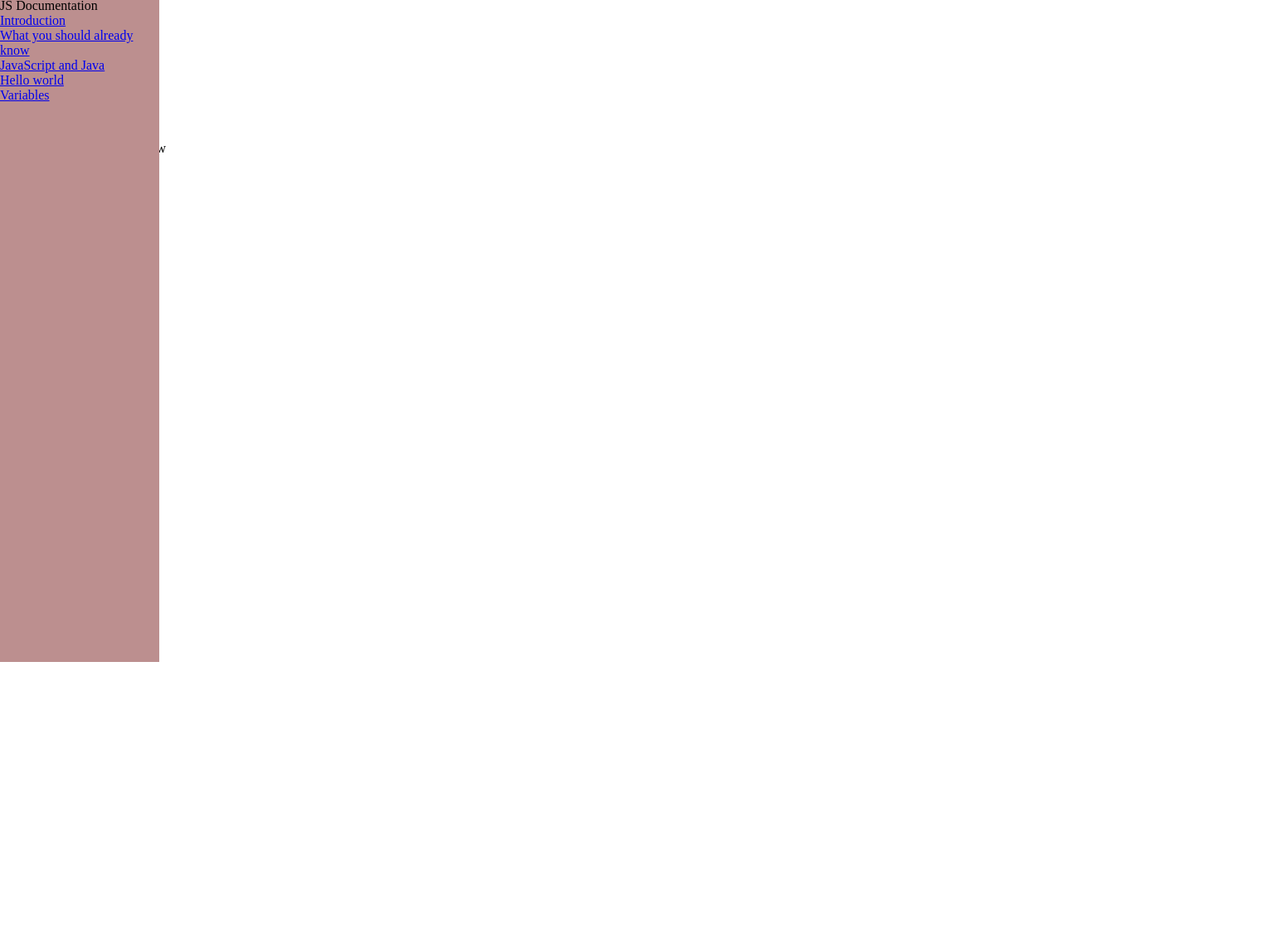
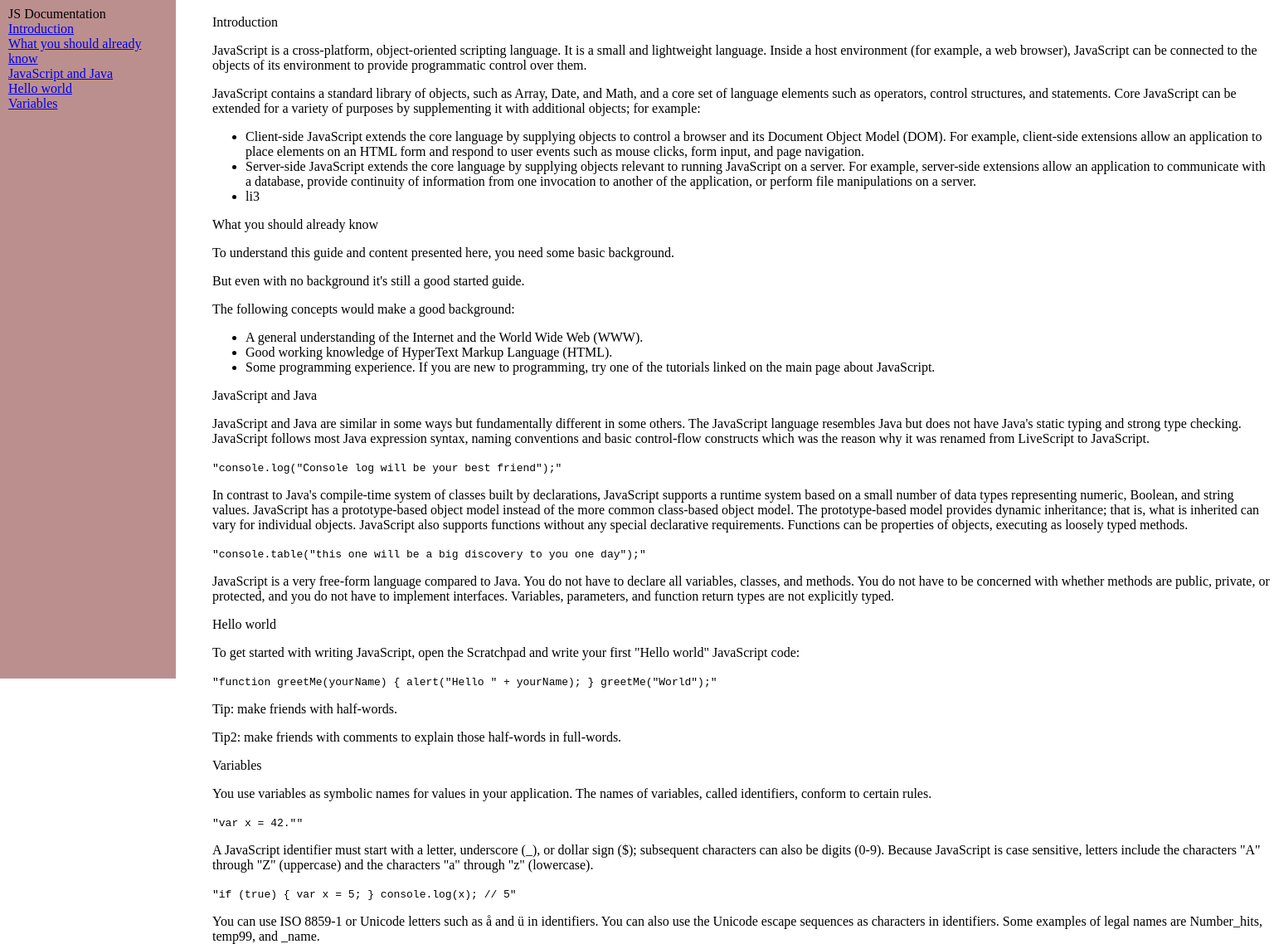
Before and after one commit to samergain/freeCodeCamp-tech-documentation, a plain HTML site: page index.html in a window 1280 px wide. Shown: the part 2-1140 px from the top of the page at 83% size, 1536 px wide, since content can reach past the window. Before the commit the page ends 800 px from the top, so only its background shows below. Drawn offline with Linux system fonts and the light colour scheme.

Commit message:
adding some text content and basic styling

```diff
--- a/index.html
+++ b/index.html
@@ -21,11 +21,11 @@
             <header>
                 Introduction
             </header>
-            <p>p1</p>
-            <p>p2</p>
+            <p>JavaScript is a cross-platform, object-oriented scripting language. It is a small and lightweight language. Inside a host environment (for example, a web browser), JavaScript can be connected to the objects of its environment to provide programmatic control over them.</p>
+            <p>JavaScript contains a standard library of objects, such as Array, Date, and Math, and a core set of language elements such as operators, control structures, and statements. Core JavaScript can be extended for a variety of purposes by supplementing it with additional objects; for example:</p>
             <ul>
-                <li>li1</li>
-                <li>li2</li>
+                <li>Client-side JavaScript extends the core language by supplying objects to control a browser and its Document Object Model (DOM). For example, client-side extensions allow an application to place elements on an HTML form and respond to user events such as mouse clicks, form input, and page navigation.</li>
+                <li>Server-side JavaScript extends the core language by supplying objects relevant to running JavaScript on a server. For example, server-side extensions allow an application to communicate with a database, provide continuity of information from one invocation to another of the application, or perform file manipulations on a server.</li>
                 <li>li3</li>
             </ul>
         </section>
@@ -33,43 +33,46 @@
             <header>
                 What you should already know
             </header>
-            <p>p3</p>
-            <p>p4</p>
-            <p>p5</p>
+            <p>To understand this guide and content presented here, you need some basic background.</p>
+            <p>But even with no background it's still a good started guide.</p>
+            <p>The following concepts would make a good background:</p>
             <ul>
-                <li>li4</li>
-                <li>li5</li>
-                <li>li6</li>
+                <li>A general understanding of the Internet and the World Wide Web (WWW).</li>
+                <li>Good working knowledge of HyperText Markup Language (HTML).</li>
+                <li>Some programming experience. If you are new to programming, try one of the tutorials linked on the main page about JavaScript.</li>
             </ul>
         </section>
         <section class="main-section" id="JavaScript_and_Java">
             <header>
                 JavaScript and Java
             </header>
-            <p>p6</p>
-            <code></code>
-            <p>p7</p>
-            <code></code>
-            <p>p8</p>
+            <p>JavaScript and Java are similar in some ways but fundamentally different in some others. The JavaScript language resembles Java but does not have Java's static typing and strong type checking. JavaScript follows most Java expression syntax, naming conventions and basic control-flow constructs which was the reason why it was renamed from LiveScript to JavaScript.</p>
+            <code>"console.log("Console log will be your best friend");"</code>
+            <p>In contrast to Java's compile-time system of classes built by declarations, JavaScript supports a runtime system based on a small number of data types representing numeric, Boolean, and string values. JavaScript has a prototype-based object model instead of the more common class-based object model. The prototype-based model provides dynamic inheritance; that is, what is inherited can vary for individual objects. JavaScript also supports functions without any special declarative requirements. Functions can be properties of objects, executing as loosely typed methods.</p>
+            <code>"console.table("this one will be a big discovery to you one day");"</code>
+            <p>JavaScript is a very free-form language compared to Java. You do not have to declare all variables, classes, and methods. You do not have to be concerned with whether methods are public, private, or protected, and you do not have to implement interfaces. Variables, parameters, and function return types are not explicitly typed.</p>
         </section>
         <section class="main-section" id="Hello_world">
             <header>
                 Hello world
             </header>
-            <p>p9</p>
-            <p>p10</p>
-            <code></code>
-            <p>p11</p>
+            <p>To get started with writing JavaScript, open the Scratchpad and write your first "Hello world" JavaScript code:</p>
+            <code>"function greetMe(yourName) { alert("Hello " + yourName); }
+                greetMe("World");"</code>
+            <p>Tip: make friends with half-words. </p>
+
+            <p>Tip2: make friends with comments to explain those half-words in full-words.</p>
         </section>
         <section class="main-section" id="Variables">
             <header>
                 Variables
             </header>
-            <p>p9</p>
-            <code></code>
-            <p>p10</p>
-            <code></code>
-            <p>p11</p>
+            <p>You use variables as symbolic names for values in your application. The names of variables, called identifiers, conform to certain rules.</p>
+            <code>"var x = 42.""
+            </code>
+            <p>A JavaScript identifier must start with a letter, underscore (_), or dollar sign ($); subsequent characters can also be digits (0-9). Because JavaScript is case sensitive, letters include the characters "A" through "Z" (uppercase) and the characters "a" through "z" (lowercase).</p>
+            <code>"if (true) { var x = 5; } console.log(x); // 5"</code>
+            <p>You can use ISO 8859-1 or Unicode letters such as å and ü in identifiers. You can also use the Unicode escape sequences as characters in identifiers. Some examples of legal names are Number_hits, temp99, and _name.</p>
         </section>
     </main>
 </body>
--- a/style.css
+++ b/style.css
@@ -8,11 +8,17 @@ body, html {
     position: fixed;
     left: 0px;
     background-color: rosybrown;
+    padding: 10px;
 }
 #navbar a {
     display: block;
 }
+main {
+    position: relative;
+    left: 20%;
+    top: 20px;
 
+}
 @media only screen and (min-width: 992px) {
   #navbar {
       width: 15%;
```
